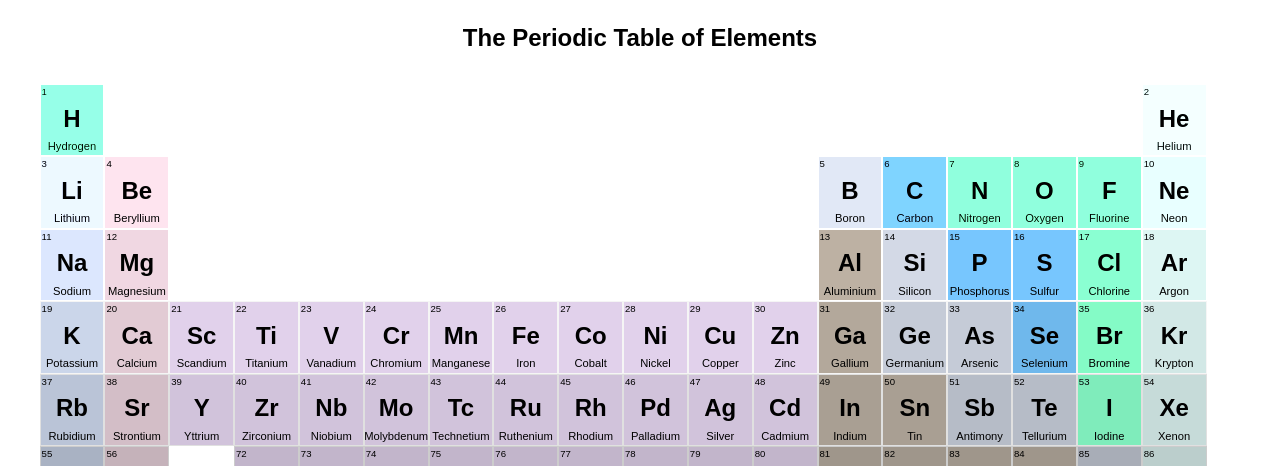
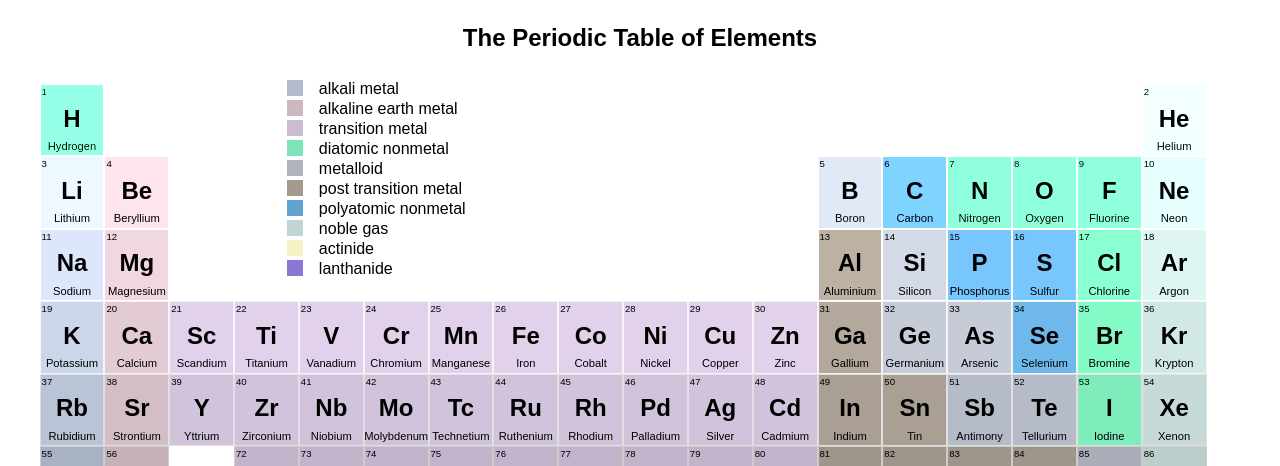
Before and after one commit to samuelbalogh/periodic-table, a Flask app: page / in a window 1280 px wide. Shown: the top 466 px of the page. Run offline with Flask 2, Linux system fonts and the light colour scheme.

Commit message:
some styling

```diff
--- a/prototype/static/style.css
+++ b/prototype/static/style.css
@@ -106,10 +106,6 @@ dt {
   margin-top: 1em;
 }
 
-dd.category-colors,
-dt.category-colors  {
-  margin: 0;
-}
 
 .element-number {
   font-size: .6em;
@@ -129,6 +125,20 @@ dt.category-colors  {
   padding-bottom: .3em;
 }
 
+
+.category-colors-legend {
+  position: absolute;
+  top: 4em;
+  left: -5em;
+}
+
+dd.category-colors,
+dt.category-colors  {
+  margin: 0;
+  font-weight: 400;
+  font-size: 1em;
+}
+
 span.transition-metal,
 span.diatomic-nonmetal,
 span.metalloid,
@@ -140,8 +150,11 @@ span.alkaline-earth-metal,
 span.actinide,
 span.lanthanide {
   display: inline-block;
-  width: 5em;
+  width: 1em;
   height: 1em;
+  margin-right: 1em;
+  filter: brightness(105%);
+
 }
 
 .diatomic-nonmetal {
--- a/prototype/templates/index.html
+++ b/prototype/templates/index.html
@@ -16,16 +16,14 @@
 
   <h1 class="title">The Periodic Table of Elements</h1>
 
-  <!--
     <div class="category-colors-legend">
     <dl>
       {% for category in categories %}
-        <dt class="category-colors">{{' '.join(category.split('-'))}}:</dt>
-        <dd class="category-colors"><span class="{{category}}"></span></dd>
+        <dt class="category-colors"><span class="{{category}}"></span></dt>
+        <dd class="category-colors">{{' '.join(category.split('-'))}}</dd>
       {% endfor %}
     </dl>
-  </div>
-  -->
+    </div>
 
    <div class="container">
      {% for row in periodic_table %}
```
